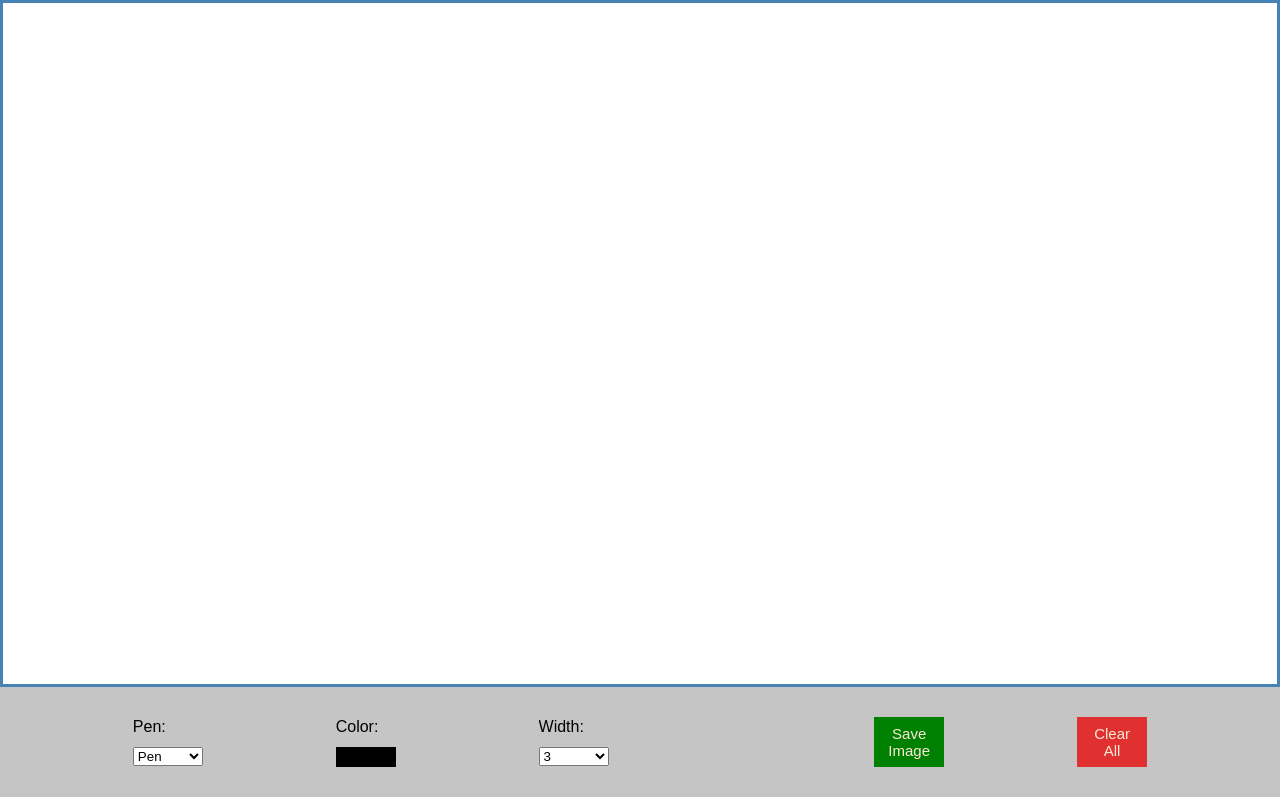
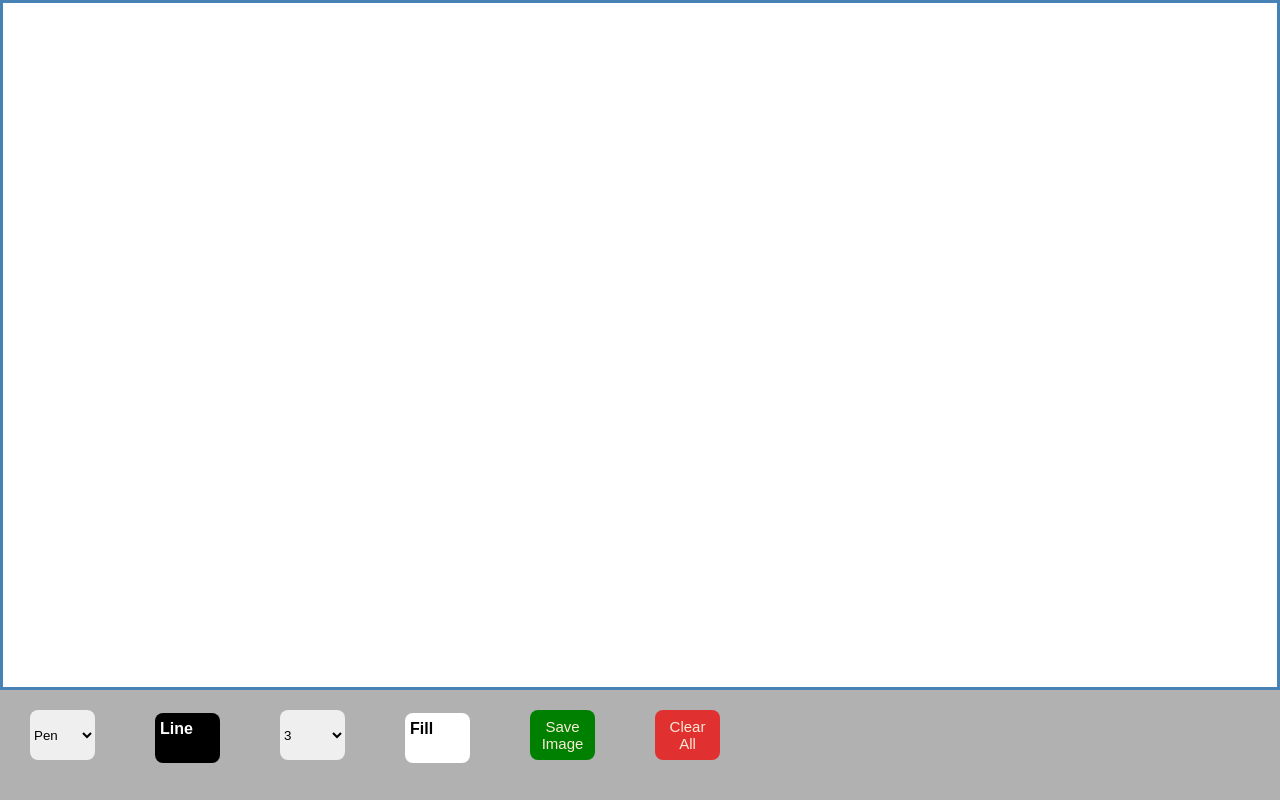
Before and after one commit to mihailo-petrovic/drawing-app, a plain HTML site: page index.html in a window 1280 px wide. Drawn offline with Linux system fonts and the light colour scheme.

Commit message:
Shapes fill color

```diff
--- a/index.html
+++ b/index.html
@@ -10,10 +10,8 @@
   <body>
     <div id="container">
       <canvas id="innerContainer"></canvas>
-
       <div id="toolsContainer">
         <div id="cursorDiv" class="tools">
-          <label for="cursorSelect">Pen:</label>
           <select name="cursorSelect" id="cursorSelect">
             <option value="draw">Pen</option>
             <option value="line">Line</option>
@@ -22,21 +20,28 @@
           </select>
         </div>
         <div id="colorDiv" class="tools">
-          <label for="colorSelect">Color:</label>
+          <label for="colorSelect"><h4 id="borderTitle">Line</h4></label>
           <input type="color" name="colorSelect" id="colorSelect" />
         </div>
         <div id="widthDiv" class="tools">
-          <label for="widthSelect">Width:</label>
           <select name="widthSelect" id="widthSelect">
             <option value="1">1</option>
-            <option value="3" selected='selected'>3</option>
+            <option value="3" selected="selected">3</option>
             <option value="5">5</option>
             <option value="7">7</option>
             <option value="9">9</option>
             <option value="11">11</option>
           </select>
         </div>
-        <div id="insertImageDiv"></div>
+        <div id="fillDiv" class="tools">
+          <label for="fillSelect"><h4 id="fillTitle">Fill</h4></label>
+          <input
+            type="color"
+            name="fillSelect"
+            id="fillSelect"
+            value="#ffffff"
+          />
+        </div>
         <div id="saveImageDiv" class="tools">
           <button class="btn" id="saveImageBtn">Save Image</button>
         </div>
--- a/js/main.js
+++ b/js/main.js
@@ -3,6 +3,7 @@ let canvas = document.getElementById("innerContainer");
 const cursorSelect = document.getElementById("cursorSelect");
 const widthSelect = document.getElementById("widthSelect");
 const colorSelect = document.getElementById("colorSelect");
+const fillSelect = document.getElementById("fillSelect");
 const clearAllBtn = document.getElementById("clearAllBtn");
 const saveImageBtn = document.getElementById("saveImageBtn");
 
@@ -13,6 +14,7 @@ ctx.canvas.height = canvas.clientHeight;
 var pos = { x: 0, y: 0 };
 var flag = false;
 
+var fillC = "#fff";
 var lineObj = {
   width: 1,
   color: "#000",
@@ -21,7 +23,8 @@ var lineObj = {
 // ----- LISTENERS -----
 window.onload = () => {
   lineObj.width = widthSelect.value;
-  ctx.fillStyle = "#fff";
+  lineObj.color = colorSelect.value;
+  ctx.fillStyle = fillSelect.value;
   ctx.fillRect(0, 0, ctx.canvas.width, ctx.canvas.height);
   drawListeners();
 };
@@ -49,12 +52,16 @@ widthSelect.addEventListener("change", (e) => {
 colorSelect.addEventListener("change", (e) => {
   lineObj.color = e.target.value;
 });
+fillSelect.addEventListener("change", (e) => {
+  fillC = e.target.value;
+});
 
 saveImageBtn.addEventListener("click", saveImage);
 clearAllBtn.addEventListener("click", clearAll);
 
 // ----- FUNCTIONS -----
 function setPosition(e) {
+  if (e.cancelable) {
     e.preventDefault();
     flag = true;
     if (e.clientX) {
@@ -63,6 +70,7 @@ function setPosition(e) {
     } else if (e.touches) {
       pos.x = e.changedTouches[0].clientX;
       pos.y = e.changedTouches[0].clientY;
+    }
   }
 }
 
@@ -109,7 +117,9 @@ function drawRect(e) {
   ctx.beginPath();
   ctx.lineWidth = lineObj.width;
   ctx.strokeStyle = lineObj.color;
+  ctx.fillStyle = fillC;
   ctx.rect(oldX, oldY, width, height);
+  ctx.fillRect(oldX, oldY, width, height);
   ctx.stroke();
 }
 
@@ -126,8 +136,10 @@ function drawCirc(e) {
   ctx.beginPath();
   ctx.lineWidth = lineObj.width;
   ctx.strokeStyle = lineObj.color;
+  ctx.fillStyle = fillC;
   ctx.arc(oldX, oldY, radius, 0, 2 * Math.PI);
   ctx.stroke();
+  ctx.fill();
 }
 
 function removeFlag() {
--- a/style.css
+++ b/style.css
@@ -3,25 +3,22 @@
   box-sizing: border-box;
   margin: 0;
   padding: 0;
-  overflow: hidden;
 }
 
 #container {
-  height: 100vh;
+  min-height: 100vh;
   position: relative;
 }
 
 #toolsContainer {
-  height: 110px;
+  min-height: 110px;
   width: 100%;
-  background-color: rgb(197, 197, 197);
-  display: flex;
-  align-items: center;
-  justify-content: space-evenly;
+  background-color: rgb(177, 177, 177);
+  overflow: hidden;
 }
 
 #innerContainer {
-  height: calc(100% - 113px);
+  height: calc(100vh - 110px);
   width: 100%;
   border: 3px solid steelblue;
   display: block;
@@ -31,30 +28,59 @@
 }
 
 .tools {
+  float: left;
   display: flex;
   flex-direction: column;
   justify-content: space-around;
-  width: 70px;
+  margin: 15px 30px;
+  width: 65px;
   height: 60px;
 }
-.tools input:hover, select:hover {
+.tools input:hover,
+select:hover {
   cursor: pointer;
 }
 
-#colorSelect {
+select,
+input,
+.btn {
+  height: 50px;
+  width: 100%;
+  border: none;
+  border-radius: 8px;
+}
+
+#colorDiv,
+#fillDiv {
+  position: relative;
+}
+#fillTitle {
+  position: absolute;
+  left: 5px;
+  top: 15px;
+}
+#borderTitle {
+  color: white;
+  position: absolute;
+  left: 5px;
+  top: 15px;
+}
+
+#colorSelect,
+#fillSelect {
   -webkit-appearance: none;
   border: none;
-  width: 60px;
-  height: 20px;
 }
-#colorSelect::-webkit-color-swatch-wrapper {
+#colorSelect::-webkit-color-swatch-wrapper,
+#fillSelect::-webkit-color-swatch-wrapper {
   padding: 0;
 }
-#colorSelect::-webkit-color-swatch {
+#colorSelect::-webkit-color-swatch,
+#fillSelect::-webkit-color-swatch {
   border: none;
 }
 
-.btn{
+.btn {
   display: block;
   border: none;
   background-color: rgb(224, 48, 48);
@@ -62,11 +88,10 @@
   padding: 0 10px;
   font-size: 15px;
   cursor: pointer;
-  height: 50px;
 }
-.btn:hover{
+.btn:hover {
   cursor: pointer;
 }
-#saveImageBtn{
+#saveImageBtn {
   background-color: green;
 }
```
Lines whose indentation alone changed are shown as unchanged.
